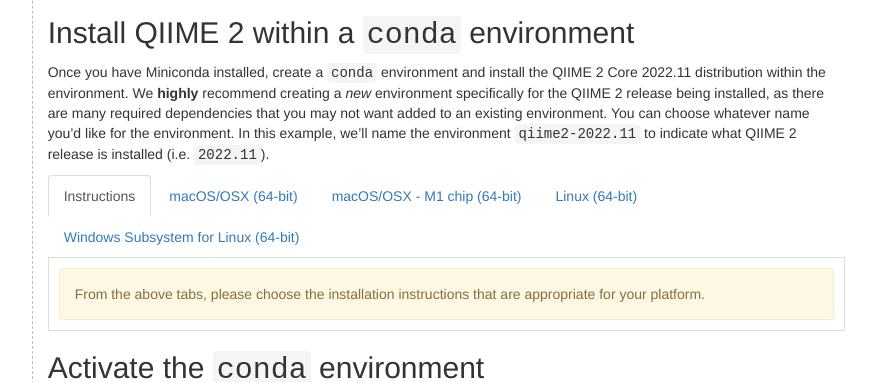
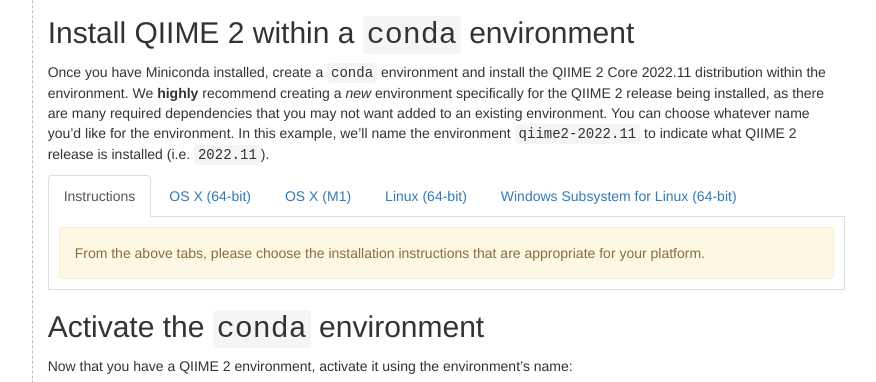
Before and after one commit to qiime2/docs, a Sphinx documentation site: the page built from source/install/native.rst, in a window 1280 px wide and 900 px high, scrolled down 704 px, cut to the strip 72-454 px from the top of the window. Shown: the whole strip, without its empty margins (277-1153 px from the left). Built offline with Sphinx 7.4.7, drawn with Linux system fonts in a browser that asks for light colours; pages that are not in the unit, such as notebooks, are missing from menus; the version number could not be read and is left out.

Commit message:
imp: shorting os names for visual improvement

```diff
--- a/source/install/native.rst
+++ b/source/install/native.rst
@@ -56,8 +56,8 @@
    <div class="tabbed">
       <ul class="nav nav-tabs">
          <li class="active"><a data-toggle="tab" href="#instructions">Instructions</a></li>
-         <li><a data-toggle="tab" href="#macOS">macOS/OSX (64-bit)</a></li>
-         <li><a data-toggle="tab" href="#M1-macOS">macOS/OSX - M1 chip (64-bit)</a></li>
+         <li><a data-toggle="tab" href="#macOS">OS X (64-bit)</a></li>
+         <li><a data-toggle="tab" href="#M1-macOS">OS X (M1)</a></li>
          <li><a data-toggle="tab" href="#linux">Linux (64-bit)</a></li>
          <li><a data-toggle="tab" href="#wsl">Windows Subsystem for Linux (64-bit)</a></li>
       </ul>
```
